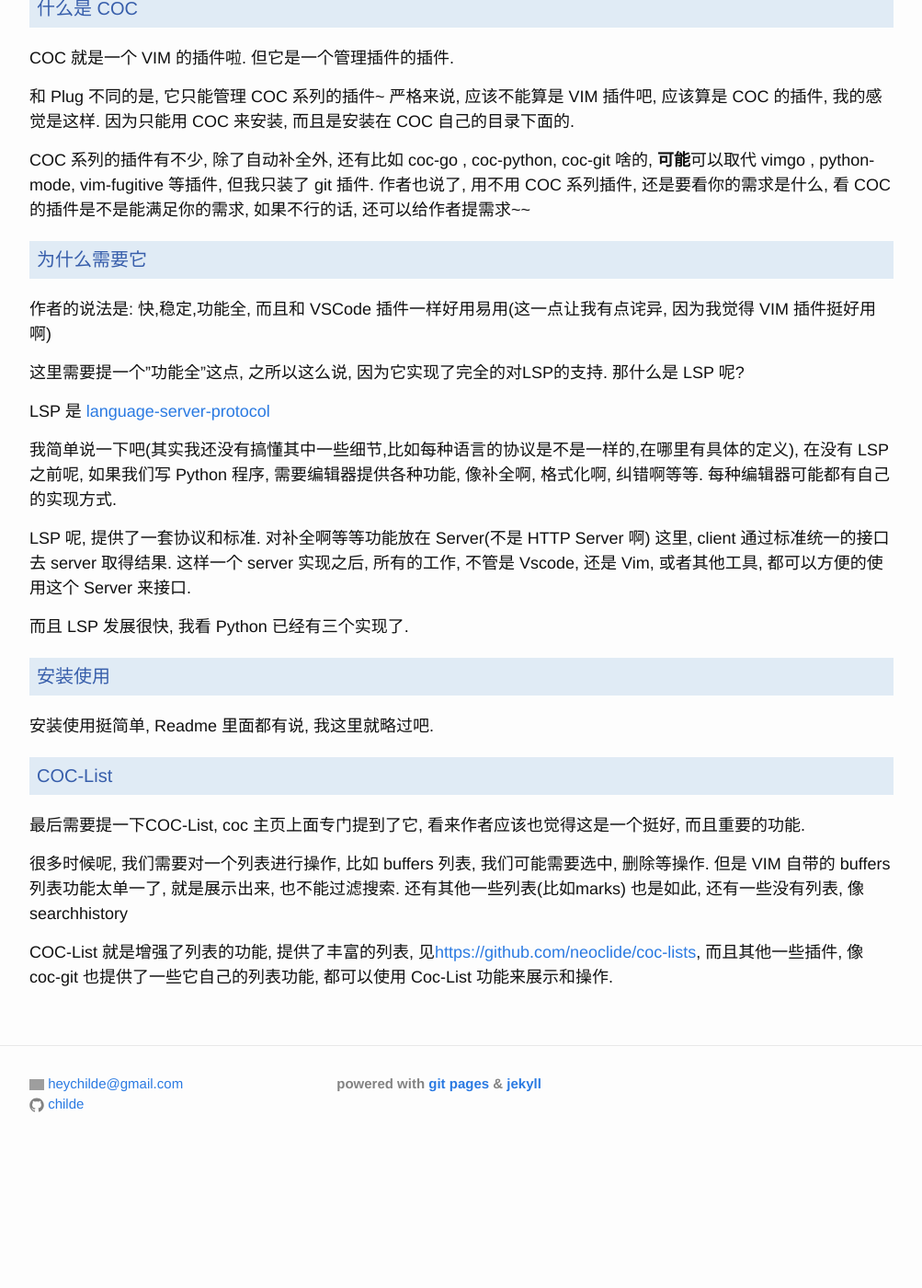
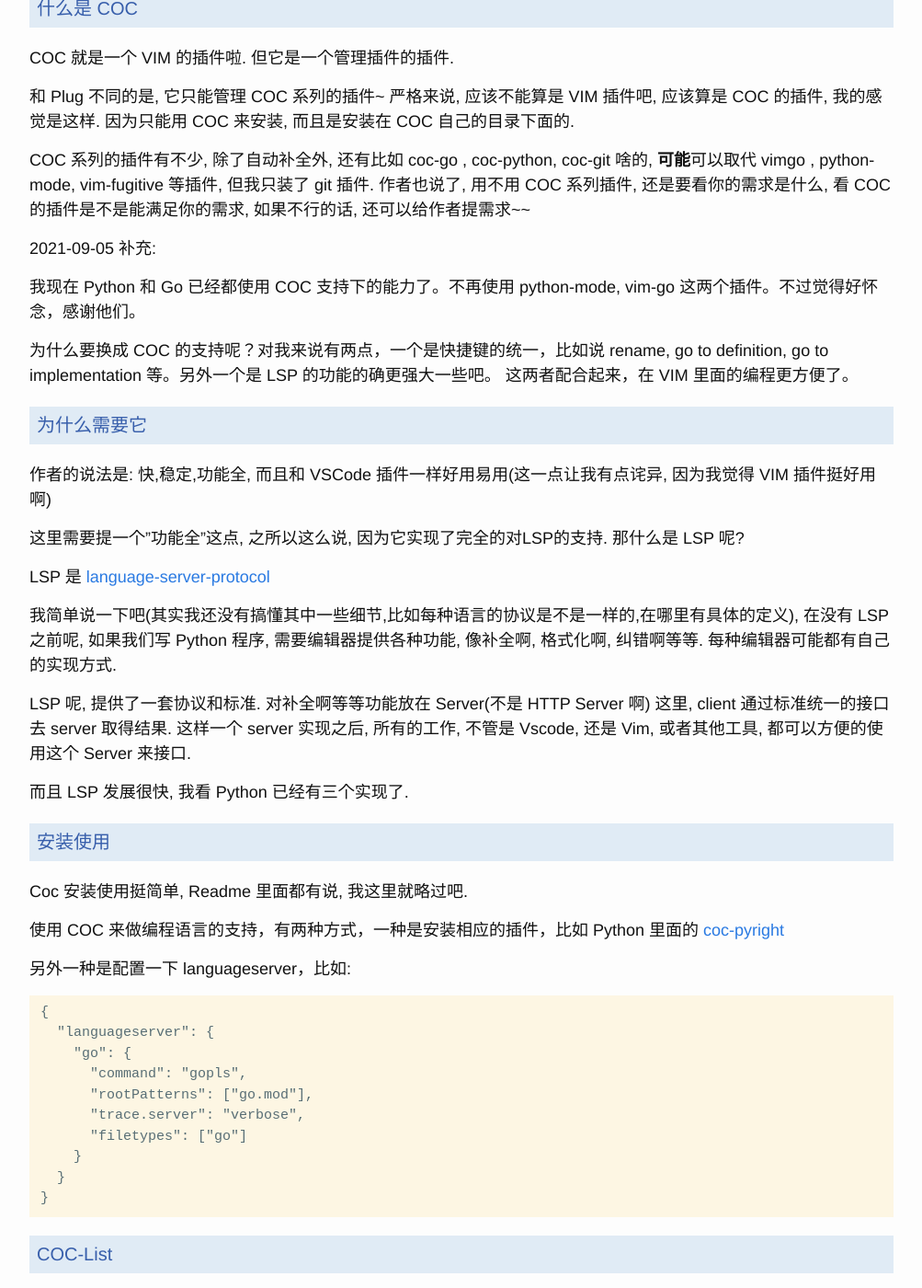
Before and after one commit to childe/ohmycat, a Jekyll site: the page built from _posts/2020-10-14-coc.nvim.md, in a window 1280 px wide and 1400 px high, scrolled down 350 px. Shown: the whole window at 92% size, without its empty margins (138-1141 px from the left). Built offline with Jekyll 4.4.1, drawn with Linux system fonts in a browser that asks for light colours; our own code applies the rules of GitHub Pages for plain Markdown files; before the commit the page ends 1622 px from its top, so only the background shows below that; some of the changed text lies outside the part shown; grey boxes are pictures that could not be loaded.

Commit message:
modified:   _posts/2020-10-14-coc.nvim.md

````diff
--- a/_posts/2020-10-14-coc.nvim.md
+++ b/_posts/2020-10-14-coc.nvim.md
@@ -15,6 +15,12 @@ COC 就是一个 VIM 的插件啦. 但它是一个管理插件的插件.
 和 Plug 不同的是, 它只能管理 COC 系列的插件~ 严格来说, 应该不能算是 VIM 插件吧, 应该算是 COC 的插件, 我的感觉是这样. 因为只能用 COC 来安装, 而且是安装在 COC 自己的目录下面的.
 
 COC 系列的插件有不少, 除了自动补全外, 还有比如 coc-go , coc-python, coc-git 啥的, **可能**可以取代 vimgo , python-mode, vim-fugitive 等插件, 但我只装了 git 插件. 作者也说了, 用不用 COC 系列插件, 还是要看你的需求是什么, 看 COC 的插件是不是能满足你的需求, 如果不行的话, 还可以给作者提需求~~
+
+2021-09-05 补充:
+
+我现在 Python 和 Go 已经都使用 COC 支持下的能力了。不再使用 python-mode, vim-go 这两个插件。不过觉得好怀念，感谢他们。
+
+为什么要换成 COC 的支持呢？对我来说有两点，一个是快捷键的统一，比如说 rename, go to definition, go to implementation 等。另外一个是 LSP 的功能的确更强大一些吧。 这两者配合起来，在 VIM 里面的编程更方便了。
 
 <!--more-->
 
@@ -35,7 +41,25 @@ LSP 呢, 提供了一套协议和标准. 对补全啊等等功能放在 Server(
 
 ## 安装使用
 
-安装使用挺简单, Readme 里面都有说, 我这里就略过吧.
+Coc 安装使用挺简单, Readme 里面都有说, 我这里就略过吧.
+
+使用 COC 来做编程语言的支持，有两种方式，一种是安装相应的插件，比如 Python 里面的 [coc-pyright](https://github.com/fannheyward/coc-pyright)
+
+另外一种是配置一下 languageserver，比如:
+
+```
+{
+  "languageserver": {
+    "go": {
+      "command": "gopls",
+      "rootPatterns": ["go.mod"],
+      "trace.server": "verbose",
+      "filetypes": ["go"]
+    }
+  }
+}
+```
+
 
 ## COC-List
 
@@ -43,4 +67,9 @@ LSP 呢, 提供了一套协议和标准. 对补全啊等等功能放在 Server(
 
 很多时候呢, 我们需要对一个列表进行操作, 比如 buffers 列表, 我们可能需要选中, 删除等操作. 但是 VIM 自带的 buffers 列表功能太单一了, 就是展示出来, 也不能过滤搜索. 还有其他一些列表(比如marks) 也是如此, 还有一些没有列表, 像 searchhistory
 
-COC-List 就是增强了列表的功能, 提供了丰富的列表, 见[https://github.com/neoclide/coc-lists](https://github.com/neoclide/coc-lists), 而且其他一些插件, 像 coc-git 也提供了一些它自己的列表功能, 都可以使用 Coc-List 功能来展示和操作.
+COC-List 就是增强了列表的功能, 可以方便的搜索了了。
+
+而且还提供了丰富的列表, 见[https://github.com/neoclide/coc-lists](https://github.com/neoclide/coc-lists)。
+
+你可以像下面这样定义自己的 Mapping，`nnoremap <silent> <space>w  :exe 'CocList -I --normal --input='.expand('<cword>').' words'<CR>`
+而且一些其他的插件, 像 coc-git，利用 CocList 提供了一些它自己的列表功能, 可以使用 Coc-List 来做展示。
````
